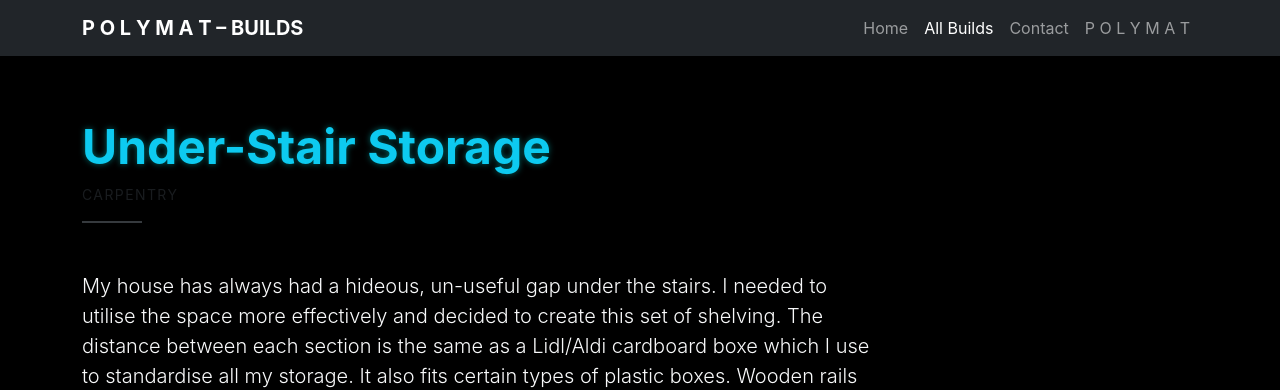
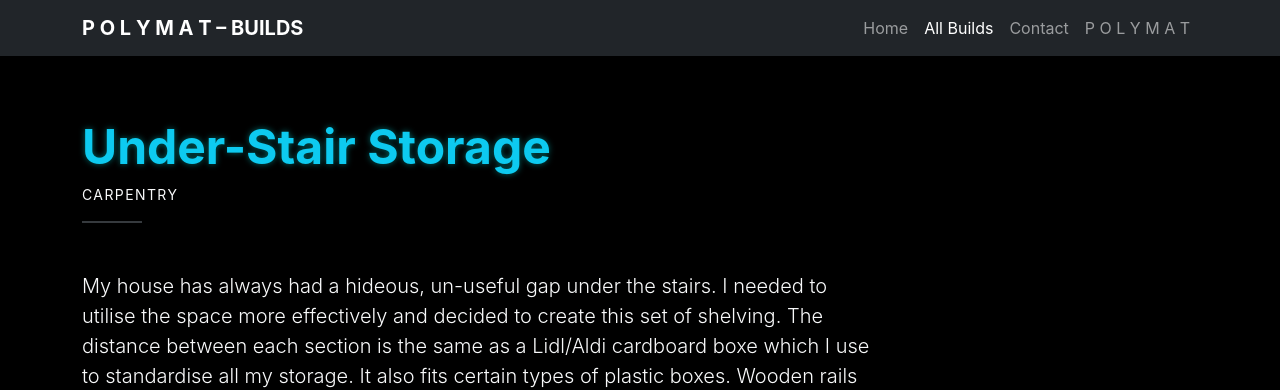
Before and after one commit to astro-mat/polymatBuilds, a Jekyll site: the page built from _builds/Under-Stair-Storage.md, in a window 1280 px wide. Shown: the top 390 px of the page. Built offline with Jekyll 4.4.1, drawn with Linux system fonts in a browser that asks for light colours.

Commit message:
change text

```diff
--- a/_layouts/build.html
+++ b/_layouts/build.html
@@ -8,7 +8,7 @@
   <header class="mb-5">
     <h1 class="fw-bold display-5 text-info mb-2">{{ page.title }}</h1>
     {% if page.category %}
-      <p class="text-uppercase text-muted small letter-spacing-1">{{ page.category }}</p>
+      <p class="text-uppercase small letter-spacing-1">{{ page.category }}</p>
     {% endif %}
     <hr class="border-secondary opacity-50">
   </header>
@@ -66,34 +66,7 @@
 
 </section>
 
-<style>
-  .letter-spacing-1 { letter-spacing: 0.1em; }
 
-  img.img-fluid {
-    max-height: 70vh;
-    object-fit: cover;
-  }
-
-  .gallery-img {
-    transition: transform 0.3s ease, box-shadow 0.3s ease;
-  }
-
-  .gallery-img:hover {
-    transform: scale(1.03);
-    box-shadow: 0 0 10px rgba(13, 202, 240, 0.3);
-  }
-
-  a.btn-outline-info:hover {
-    background-color: #0dcaf0;
-    color: #000;
-    transition: all 0.3s ease;
-  }
-
-  hr {
-    width: 60px;
-    border-width: 2px;
-  }
-</style>
 
 <!-- Optional Lightbox JS (simple built-in) -->
 <script>
```
